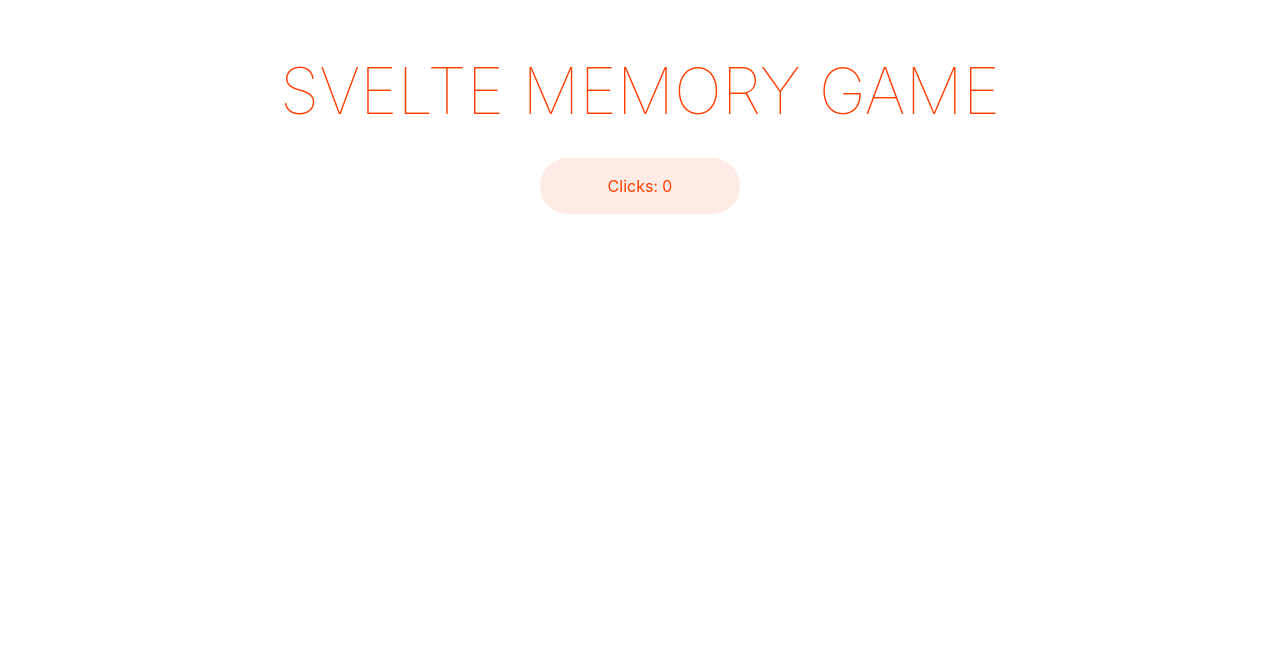
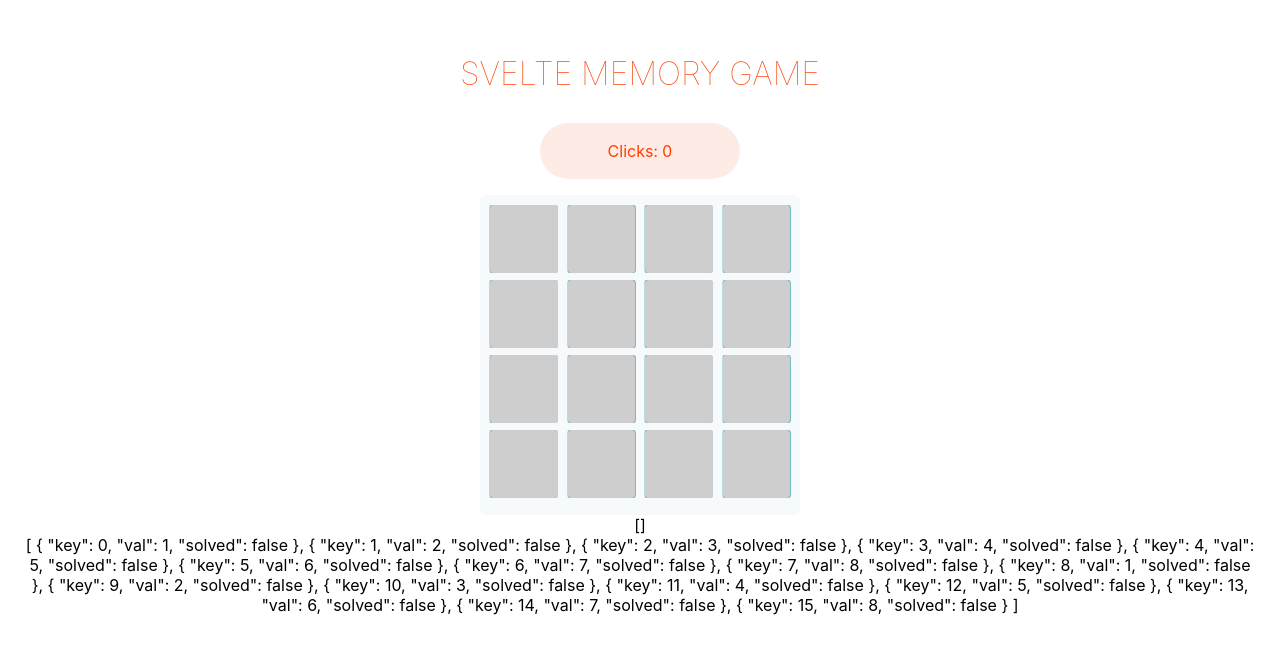
Before and after one commit to nikola-wd/memory-game-svelte, a Svelte app: page / in a window 1280 px wide. Shown: the top 654 px of the page. Built offline with nearby package versions, Linux system fonts and the light colour scheme.

Commit message:
Finish main logic

```diff
--- a/src/App.svelte
+++ b/src/App.svelte
@@ -1,11 +1,13 @@
 <script>
-  import logo from './assets/svelte.png'
   import Counter from './lib/Counter.svelte'
+    import Grid from './components/Grid.svelte'
 </script>
 
 <main>
   <h1>Svelte Memory Game</h1>
   <Counter />
+
+  <Grid />
 </main>
 
 <style>
@@ -28,7 +30,7 @@
   h1 {
     color: #ff3e00;
     text-transform: uppercase;
-    font-size: 4rem;
+    font-size: 2rem;
     font-weight: 100;
     line-height: 1.1;
     margin: 2rem auto;
--- a/src/components/Grid.svelte
+++ b/src/components/Grid.svelte
@@ -1,8 +1,120 @@
 <script>
-  let size = 5
-  const increment = () => {
-    count += 1
+  import { afterUpdate } from 'svelte';
+
+  let size = 4
+  const cellsTemplate = [1,2,3,4,5,6,7,8,9,10,11,12,13,14,15,16,17,18,19,20]
+
+  let peekTwo = []
+
+  const makeRepeatedArr = (arr, n) => Array.from({length: n}, () => arr).flat().map((item, index) => ({key: index, val: item, solved: false}))
+
+  let cells = makeRepeatedArr(cellsTemplate.slice(0, size * 2), 2)
+
+  const handleClick = (key) => {
+    if (peekTwo.length === 2) {
+      peekTwo = [key]
+    } else {
+      peekTwo = [...peekTwo, key]
+    }
   }
+
+
+  afterUpdate(() => {
+		if (
+        peekTwo.length === 2
+        &&
+        cells[peekTwo[0]].val === cells[peekTwo[1]].val
+      ) {
+      const updatedCells = [...cells]
+      updatedCells[peekTwo[0]].solved = true
+      updatedCells[peekTwo[1]].solved = true
+      cells = updatedCells
+      peekTwo = []
+    }
+	});
+
 </script>
 
-<div class="grid"></div>
+<div class="grid" style="--size: {size}">
+  {#each cells as cell, index (cell.key)}
+    <div
+      class="
+        cell
+        {peekTwo.includes(cell.key) ? 'peek' : ''}
+        {cell.solved ? 'solved' : ''}
+      "
+      data-cell-val="{cell.val}"
+      on:click="{() => handleClick(cell.key)}"
+    />
+	{/each}
+</div>
+
+<div>{JSON.stringify(peekTwo)}</div>
+<div>{JSON.stringify(cells, null, 2)}</div>
+
+<style scoped>
+.grid {
+  --padd: 10px;
+  --grid-size: 300px;
+  background: #f6fafd;
+  margin-top: 1rem;
+  border-radius: 5px;
+  margin-left: auto;
+  margin-right: auto;
+  padding: var(--padd);
+  display: flex;
+  flex-wrap: wrap;
+  justify-content: space-between;
+  align-items: space-between;
+  /* align-content: flex-start; */
+  width: var(--grid-size);
+  height: var(--grid-size);
+  user-select: none;
+}
+.cell {
+  --cell-size: calc((var(--grid-size) - var(--padd) * (var(--size) - 1) ) / var(--size));
+  position: relative;
+  width: var(--cell-size);
+  height: var(--cell-size);
+  border-radius: 3px;
+  transform-style: preserve-3d;
+  transition: all 1.45s cubic-bezier(0.175, 0.885, 0.32, 1.275);
+}
+
+.cell:after,
+.cell:before {
+  content: '';
+  position: absolute;
+  top: 0;
+  left: 0;
+  width: 100%;
+  height: 100%;
+  border-radius: 3px;
+}
+
+.cell:before {
+  content: attr(data-cell-val);
+  transform: rotateY(180deg);
+  display: flex;
+  justify-content: center;
+  align-items: center;
+  font-weight: 700;
+  background: teal;
+  color: #fff;
+}
+.cell:after {
+  backface-visibility: hidden;
+  background: #cecece;
+  z-index: 1;
+}
+
+/* .cell:hover, */
+.cell.peek,
+.cell.solved {
+  transform: rotateY(180deg);
+}
+
+.cell.solved:before {
+  background: lightblue;
+}
+</style>
```
